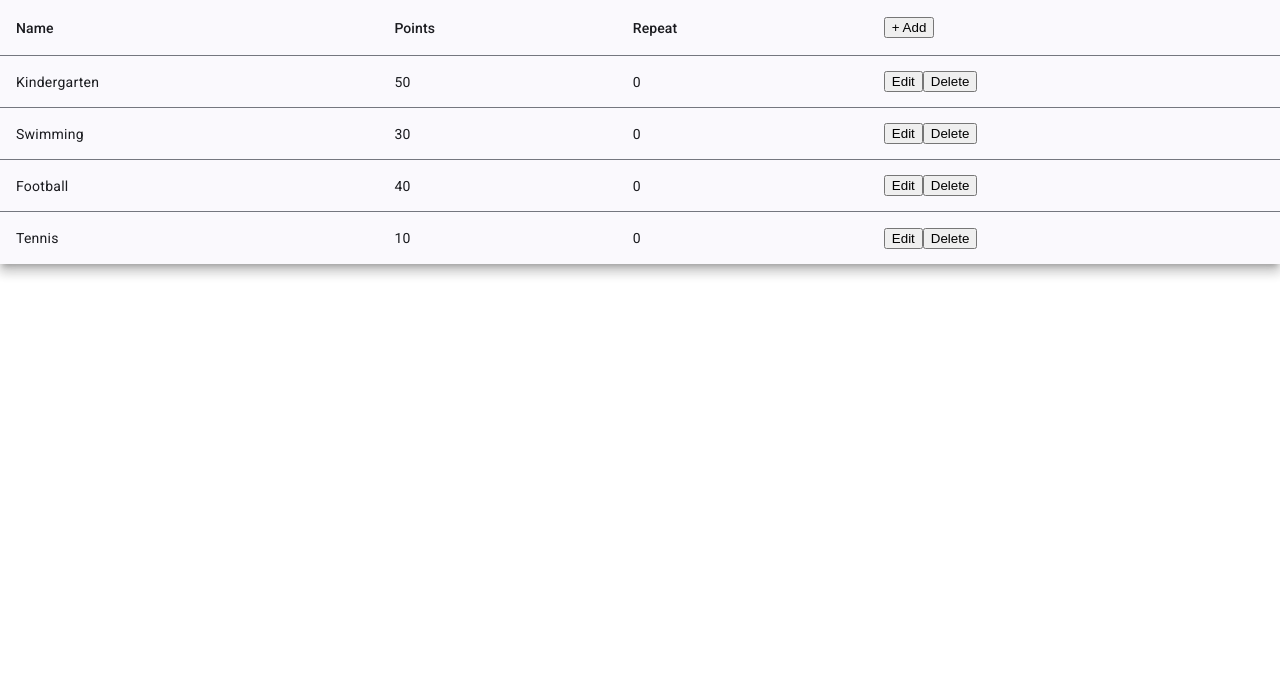
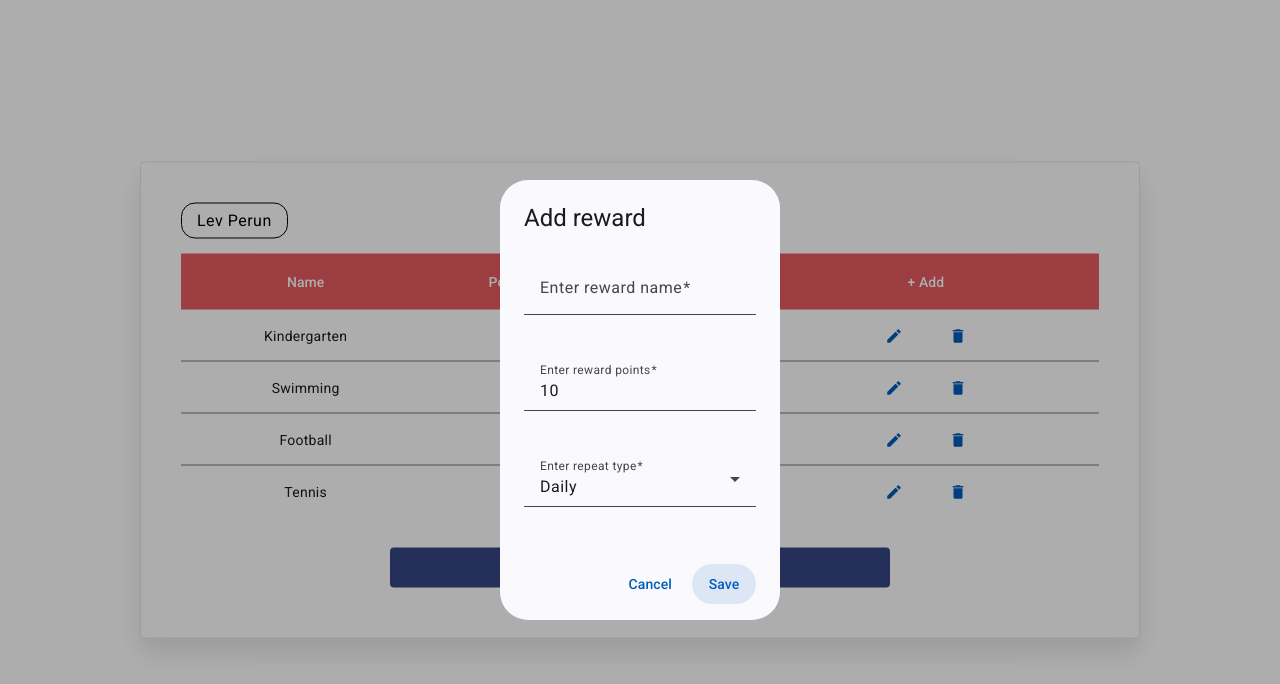
Before and after one commit to IrynaPerun/test, an Angular app: page /works-list in a window 1280 px wide. Both pictures are taken after a click on the button "+ Add". Shown: the top 684 px of the page. Built offline with nearby package versions, Linux system fonts and the light colour scheme.

Commit message:
add create work modal

```diff
--- a/src/app/calendar/calendar.component.html
+++ b/src/app/calendar/calendar.component.html
@@ -0,0 +1,3 @@
+<table>
+
+</table>
--- a/src/app/sign-up/sign-up.component.html
+++ b/src/app/sign-up/sign-up.component.html
@@ -44,7 +44,6 @@
         <mat-label>Enter your name</mat-label>
         <input
           matInput
-          placeholder="requital@example.com"
           formControlName="userName"
           required
         />
--- /dev/null
+++ b/src/app/works-list/modals/add-work/add-work.component.html
@@ -0,0 +1,49 @@
+<h2 mat-dialog-title>Add reward</h2>
+<mat-dialog-content>
+  <form [formGroup]="form" (ngSubmit)="submit()">
+    <div class="user-box">
+      <mat-form-field class="form-field">
+        <mat-label>Enter reward name</mat-label>
+        <input
+          matInput
+          formControlName="name"
+        />
+        @if (form.controls['name'].invalid && form.controls['name'].touched) {
+          <mat-error>Not a valid name!</mat-error>
+        }
+      </mat-form-field>
+    </div>
+    <div class="user-box">
+      <mat-form-field class="form-field">
+        <mat-label>Enter reward points</mat-label>
+        <input
+          type="number"
+          step="10"
+          matInput
+          formControlName="points"
+          required
+        />
+        @if (form.controls['points'].invalid && form.controls['points'].touched) {
+          <mat-error>Not a valid number!</mat-error>
+        }
+      </mat-form-field>
+    </div>
+    <div class="user-box">
+      <mat-form-field class="form-field">
+        <mat-label>Enter repeat type</mat-label>
+        <mat-select formControlName="repeat">
+          <mat-option value="0">Daily</mat-option>
+          <mat-option value="1">Weekly</mat-option>
+          <mat-option value="2">Monthly</mat-option>
+        </mat-select>
+        @if (form.controls['repeat'].invalid && form.controls['repeat'].touched) {
+          <mat-error>Not a valid!</mat-error>
+        }
+      </mat-form-field>
+    </div>
+  </form>
+</mat-dialog-content>
+<mat-dialog-actions align="end">
+  <button mat-button mat-dialog-close>Cancel</button>
+  <button mat-button cdkFocusInitial (click)="submit()">Save</button>
+</mat-dialog-actions>
--- /dev/null
+++ b/src/app/works-list/modals/add-work/add-work.component.ts
@@ -0,0 +1,52 @@
+import {Component, inject} from '@angular/core';
+import {
+  MatDialog,
+  MatDialogActions,
+  MatDialogClose,
+  MatDialogContent,
+  MatDialogRef,
+  MatDialogTitle
+} from "@angular/material/dialog";
+import {MatButton} from "@angular/material/button";
+import {MatError, MatFormField, MatLabel} from "@angular/material/form-field";
+import {MatInput} from "@angular/material/input";
+import {FormControl, FormGroup, ReactiveFormsModule, Validators} from "@angular/forms";
+import {MatOption, MatSelect} from "@angular/material/select";
+
+@Component({
+  selector: 'app-add-work',
+  standalone: true,
+  imports: [
+    MatDialogContent,
+    MatDialogActions,
+    MatDialogClose,
+    MatDialogTitle,
+    MatButton,
+    MatError,
+    MatFormField,
+    MatInput,
+    MatLabel,
+    ReactiveFormsModule,
+    MatSelect,
+    MatOption
+  ],
+  templateUrl: './add-work.component.html',
+  styleUrl: './add-work.component.css'
+})
+export class AddWorkComponent {
+  dialog: MatDialogRef<AddWorkComponent> = inject(MatDialogRef);
+  form: FormGroup = new FormGroup({
+    name: new FormControl('', [Validators.required, Validators.minLength(6)]),
+    points: new FormControl('10', [Validators.required,]),
+    repeat: new FormControl('0', [Validators.required,]),
+  });
+
+  submit () {
+    console.log(' invalid', this.form.value, this.form.invalid);
+    if (this.form.invalid) {
+      return;
+    }
+    console.log(this.form.value);
+    this.dialog.close(this.form.value);
+  }
+}
--- a/src/app/works-list/works-list.component.html
+++ b/src/app/works-list/works-list.component.html
@@ -1,31 +1,54 @@
-<table mat-table [dataSource]="dataSource" class="mat-elevation-z8">
+<div class="form-container">
+  <form [formGroup]="form" (ngSubmit)="submit()">
+    <div class="child-name">Lev Perun</div>
+    <table mat-table [dataSource]="dataSource" class="mat-elevation-z8 demo-table">
 
+      <!-- Name Column -->
       <ng-container matColumnDef="name">
-    <th mat-header-cell *matHeaderCellDef> Name </th>
-    <td mat-cell *matCellDef="let element"> {{element.name}} </td>
+        <th mat-header-cell *matHeaderCellDef>Name</th>
+        <td mat-cell *matCellDef="let element">{{element.name}}</td>
       </ng-container>
 
+      <!-- Points Column -->
       <ng-container matColumnDef="points">
-    <th mat-header-cell *matHeaderCellDef> Points </th>
-    <td mat-cell *matCellDef="let element"> {{element.points}} </td>
+        <th mat-header-cell *matHeaderCellDef>Points</th>
+        <td mat-cell *matCellDef="let element">{{element.points}}</td>
       </ng-container>
 
+      <!-- Repeat Column -->
       <ng-container matColumnDef="repeat">
-    <th mat-header-cell *matHeaderCellDef> Repeat </th>
-    <td mat-cell *matCellDef="let element"> {{element.repeat}} </td>
+        <th mat-header-cell *matHeaderCellDef>Repeat</th>
+        <td mat-cell *matCellDef="let element">{{element.repeat}}</td>
       </ng-container>
 
       <ng-container matColumnDef="actions">
         <th mat-header-cell *matHeaderCellDef>
-      <button>+ Add</button>
+          <button mat-button (click)="addRow()" type="button">+ Add</button>
         </th>
         <td mat-cell *matCellDef="let element">
-      <button>Edit</button>
-      <button>Delete</button>
+          <button mat-button (click)="editRow()" type="button"><mat-icon>edit</mat-icon></button>
+          <button mat-button (click)="deleteRow()" type="button"><mat-icon>delete</mat-icon></button>
         </td>
       </ng-container>
 
+      <tr mat-header-row *matHeaderRowDef="displayedColumns"></tr>
+      <tr
+        mat-row
+        (click)="clickedRows.add(row)"
+        [class.demo-row-is-clicked]="clickedRows.has(row)"
+        *matRowDef="let row; columns: displayedColumns;"
+      ></tr>
+    </table>
 
-  <tr mat-header-row *matHeaderRowDef="displayedColumns"></tr>
-  <tr mat-row *matRowDef="let row; columns: displayedColumns;"></tr>
-</table>
+<!--    @if (!clickedRows.size) {-->
+<!--      <div>Clicked rows will be logged here</div>-->
+<!--    }-->
+
+<!--    <ul>-->
+<!--      @for (clickedRow of clickedRows; track clickedRow) {-->
+<!--        <li>Clicked on {{clickedRow.name}}</li>-->
+<!--      }-->
+<!--    </ul>-->
+  <button mat-flat-button type="submit" class="submit" [class.disabled]="form.invalid">Go to calendar</button>
+  </form>
+</div>
--- a/src/app/works-list/works-list.component.scss
+++ b/src/app/works-list/works-list.component.scss
@@ -1,3 +1,63 @@
+.form-container {
+  width: 1000px !important;
+}
+
+th , td {
+  text-align: center;
+}
+
 table {
   width: 100%;
+  background-color: inherit;
+  box-shadow: none;
 }
+
+.submit {
+  margin: 30px auto 10px auto;
+  display: block;
+  width: 500px;
+
+}
+
+.demo-table {
+  width: 100%;
+}
+
+//.mat-mdc-row .mat-mdc-cell {
+//  border-bottom: 1px solid transparent;
+//  border-top: 1px solid transparent;
+//  cursor: pointer;
+//}
+//
+//.mat-mdc-row:hover .mat-mdc-cell {
+//  border-color: currentColor;
+//}
+//
+//.demo-row-is-clicked {
+//  font-weight: bold;
+//}
+
+.mat-mdc-table .mat-mdc-header-cell {
+  background: #e65b61;
+  color: #fff;
+  border-bottom: none;
+  .mat-mdc-button:not(:disabled) {
+    color: inherit;
+  }
+  .mat-mdc-button:not(:disabled):hover {
+    background-color: #fff;
+    color: #000;
+  }
+}
+
+.mat-mdc-button > .mat-icon {
+  margin: auto;
+}
+
+.child-name {
+  padding: 5px 15px;
+  margin-bottom: 15px;
+  border-radius: 14px;
+  border: 1px solid;
+  display: inline-block;
+}
--- a/src/app/works-list/works-list.component.ts
+++ b/src/app/works-list/works-list.component.ts
@@ -1,13 +1,19 @@
-import { Component } from '@angular/core';
-import { MatTableModule } from "@angular/material/table";
+import { Component, inject } from '@angular/core';
+import { MatTableDataSource, MatTableModule } from "@angular/material/table";
+import { MatButton, MatMiniFabButton } from "@angular/material/button";
+import { FormGroup, ReactiveFormsModule } from "@angular/forms";
+import { Router } from "@angular/router";
+import { MatIcon } from "@angular/material/icon";
+import { MatDialog } from "@angular/material/dialog";
+import { AddWorkComponent } from "./modals/add-work/add-work.component";
 
-export interface PeriodicElement {
+export interface TableElement {
   name: string;
   points: number;
   repeat: number;
 }
 
-const ELEMENT_DATA: PeriodicElement[] = [
+const ELEMENT_DATA: TableElement[] = [
   { name: "Kindergarten", points: 50, repeat: 0},
   { name: "Swimming", points: 30, repeat: 0},
   { name: "Football", points: 40, repeat: 0},
@@ -17,11 +23,55 @@ const ELEMENT_DATA: PeriodicElement[] = [
 @Component({
   selector: 'app-works-list',
   standalone: true,
-  imports: [ MatTableModule ],
+  imports: [MatTableModule, MatButton, ReactiveFormsModule, MatMiniFabButton, MatIcon],
   templateUrl: './works-list.component.html',
   styleUrl: './works-list.component.scss'
 })
 export class WorksListComponent {
   displayedColumns: string[] = ['name', 'points', 'repeat','actions'];
-  dataSource = ELEMENT_DATA;
+  dataSource = new MatTableDataSource(ELEMENT_DATA);
+  clickedRows = new Set<TableElement>();
+
+  form: FormGroup = new FormGroup({});
+  private router = inject(Router);
+
+  readonly dialog = inject(MatDialog);
+
+  openDialog() {
+    const dialogRef = this.dialog.open(AddWorkComponent);
+
+    dialogRef.afterClosed().subscribe((result:TableElement) => {
+      if (result) {
+        console.log('Dialog result save to table: ',result, this.dataSource.data);
+        const newData = [ ...this.dataSource.data ];
+        newData.unshift(result);
+        this.dataSource.data = newData;
+      } else {
+        console.log('Dialog was closed');
+      }
+
+      console.log('this.dataSource', this.dataSource);
+    });
+  }
+
+  submit () {
+    if (this.form.invalid) {
+      return;
+    }
+    console.log(this.form.value);
+    this.router.navigate(['calendar']);
+  }
+
+  addRow () {
+    console.log('addRow');
+    this.openDialog();
+  }
+
+  editRow() {
+    console.log('editRow');
+  }
+
+  deleteRow() {
+    console.log('deleteRow');
+  }
 }
```
Also changed, not shown: src/app/works-list/modals/add-work/add-work.component.css (added). Lines whose indentation alone changed are shown as unchanged.
